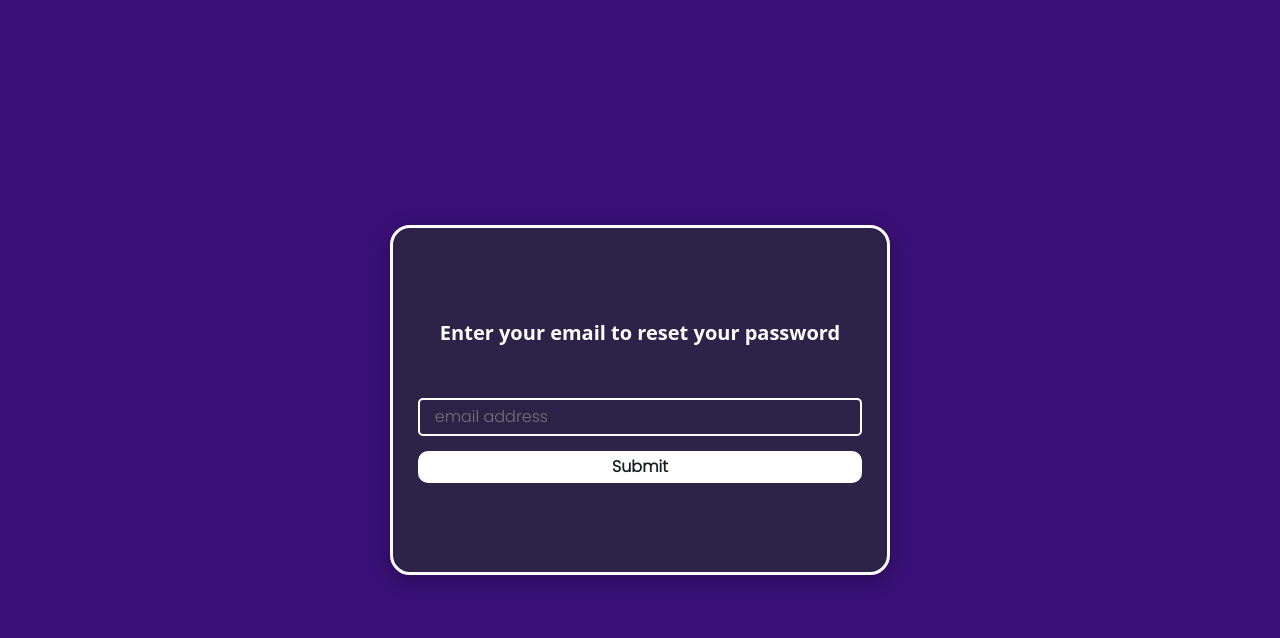
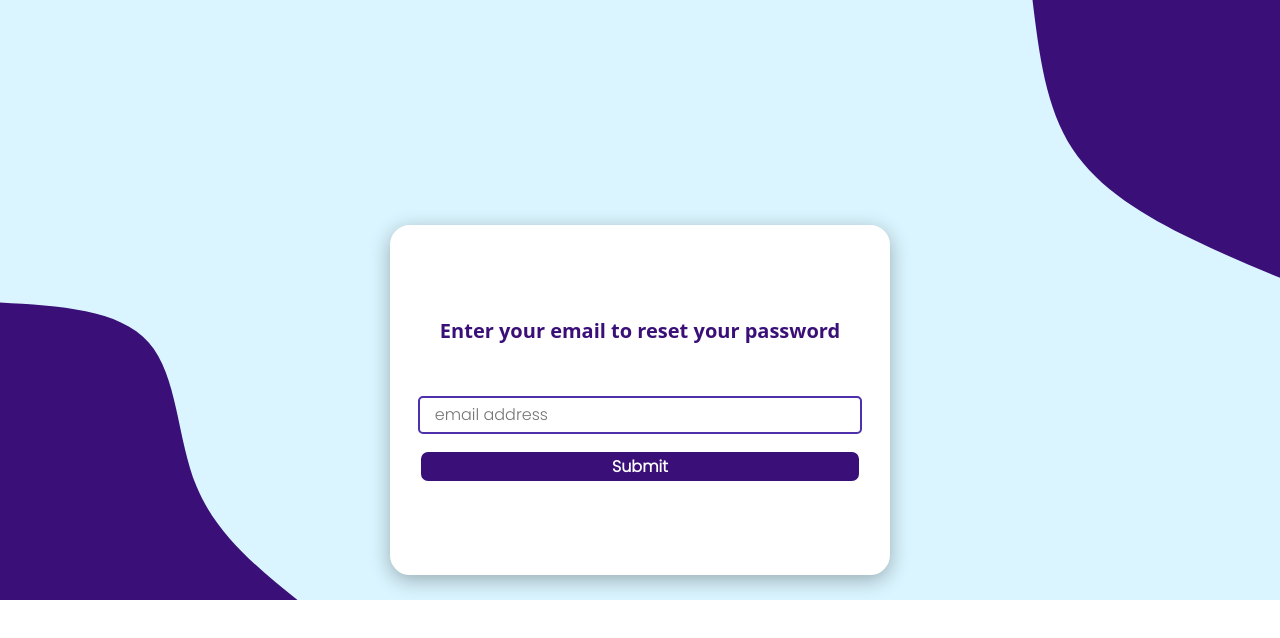
Before and after one commit to CareToShare-Project/CareToShare-Frontend, a React (Create React App) app: page /login/forgotPassword in a window 1280 px wide. Shown: the top 638 px of the page. Built offline with nearby package versions, Linux system fonts and the light colour scheme; a web font is replaced by a local one.

Commit message:
PageNotFound implementation

```diff
--- a/src/App.tsx
+++ b/src/App.tsx
@@ -17,6 +17,7 @@ import ViewFoundations from './Components/DonorPage/ViewFoundations';
 import ViewRequests from './Components/DonorPage/ViewRequests';
 import MakeDonation from './Components/DonorPage/MakeDonation';
 import DonationProgress from './Components/DonorPage/DonationProgress';
+import PageNotFound from './Components/PageNotFound/PageNotFound';
 
 
 
@@ -67,7 +68,7 @@ function App() {
               <Route path='editProfile' element = {<h2>Edit UserProfile</h2>} />
             </Route>
 
-            <Route path='*' element={<h1>Page not found</h1>} />
+            <Route path='*' element={<PageNotFound />} />
         </Routes>
 
       </BrowserRouter>
--- /dev/null
+++ b/src/Components/PageNotFound/PageNotFound.tsx
@@ -0,0 +1,21 @@
+import React from "react"
+import { PageNotFoundContainer } from "./PageNotFoundStyles";
+import {TbError404} from "react-icons/tb"
+import {BiErrorAlt} from "react-icons/bi"
+import { useNavigate } from "react-router-dom";
+
+function PageNotFound(){
+    const navigate = useNavigate()
+    return(
+        <PageNotFoundContainer>
+            <div className="error-code">
+                <BiErrorAlt size={"80px"}/>
+                <TbError404 size={"100px"}/>
+            </div>
+            <div className="error-message">Page Not Found</div>
+            <span onClick={()=> navigate('/')}>Visit Home Page</span>
+        </PageNotFoundContainer>
+    )
+}
+
+export default PageNotFound;
--- /dev/null
+++ b/src/Components/PageNotFound/PageNotFoundStyles.ts
@@ -0,0 +1,49 @@
+import styled from "styled-components"
+
+export const PageNotFoundContainer = styled.div`
+    width: 100vw;
+    height: 100vh;
+    display: flex;
+    align-items: center;
+    flex-direction: column;
+    justify-content: center;
+    background: ${({theme})=> theme.background.secondary};
+    color: white;
+    overflow-x: hidden;
+    position: relative;
+
+    div{
+        color: ${({theme})=> theme.background.primary};
+    }
+
+    span{
+        position: absolute;
+        bottom: 30px;
+        cursor: pointer;
+        color: ${({theme})=> theme.color.hover};
+        font-weight: 500;
+
+        &:hover{
+            text-decoration: underline;
+            color: ${({theme})=> theme.background.primary}
+        }
+    }
+    .error-code{
+        font-weight: 700;
+
+    }
+
+    .error-message{
+        font-weight: 800;
+        font-size: 50px;
+        font-family: Roboto;
+        letter-spacing: 2.5px;
+        text-align: center;
+        color: black;
+
+
+    }
+`
+
+
+export {}
--- a/src/Components/PasswordReset/ForgotPassword.tsx
+++ b/src/Components/PasswordReset/ForgotPassword.tsx
@@ -4,6 +4,7 @@ import { useNavigate } from 'react-router-dom'
 import { BASE_URL } from '../Shared_util/Constants/Base_URL';
 import AlertComponent from '../Shared_util/Alerts/Alert';
 import Spinner  from 'react-bootstrap/Spinner';
+import BackgroundSVG from '../Shared_util/SVG/Background';
 
 
 
@@ -39,7 +40,7 @@ const ForgotPassword  = () => {
                     setVariant('success')
                     setAlert(true)
                     setTimeout(()=> {
-                        navigate('passwordReset')
+                        navigate('resetPassword')
                     }, 1000)
                 }else{
                     setMessage(`The provided email does not belong to any authorized user`)
@@ -64,12 +65,14 @@ const ForgotPassword  = () => {
 
     return (
 
+        <>
 
             <ResetContainer>
                 {alert &&
                         <div className='alert'>
                             <AlertComponent variant={variant} message={message} />
                         </div>}
+                <BackgroundSVG />
                 <ResetWrapper onSubmit={handleResetToken}>
                     <Header>Enter your email to reset your password</Header>
                     <div>
@@ -80,6 +83,7 @@ const ForgotPassword  = () => {
                     </div>
                 </ResetWrapper>
             </ResetContainer>
+        </>
 
     )
 }
--- a/src/Components/PasswordReset/ResetPassword.tsx
+++ b/src/Components/PasswordReset/ResetPassword.tsx
@@ -4,6 +4,7 @@ import { BASE_URL } from '../Shared_util/Constants/Base_URL';
 import Spinner from 'react-bootstrap/Spinner'
 import { useNavigate } from 'react-router-dom';
 import AlertComponent from '../Shared_util/Alerts/Alert';
+import BackgroundSVG from '../Shared_util/SVG/Background';
 
 const ResetPassword : React.FC =()=>{
 
@@ -65,6 +66,7 @@ const ResetPassword : React.FC =()=>{
                     <div className='alert'>
                         <AlertComponent variant={variant} message={message} />
                     </div>}
+            <BackgroundSVG />
             <ResetWrapper className='reset-wrapper' onSubmit={handlePasswordReset}>
                 <Header>Check your email for the token</Header>
                 <div>
--- a/src/Components/PasswordReset/passwordResetStyles.ts
+++ b/src/Components/PasswordReset/passwordResetStyles.ts
@@ -6,8 +6,10 @@ export const ResetContainer = styled.div`
     height: 100vh;
     display: flex;
     align-items: center;
+    overflow-x: hidden;
+    overflow-y: hidden;
     justify-content: center;
-    background: ${({theme})=> theme.background.primary};
+    position: relative;
 
     .reset-wrapper{
         width: 500px;
@@ -33,9 +35,11 @@ export const ResetWrapper = styled.form`
     justify-content: center;
     border-radius: 20px;
     gap: 50px;
-    background: ${({theme})=> theme.background.main};
+    background: white;
     box-shadow: 0px 5px 20px rgba(0,0,0,0.3);
     border: 3px solid white;
+    z-index: 100;
+
 
     div{
         display: flex;
@@ -53,7 +57,7 @@ export const ResetWrapper = styled.form`
 export const Header = styled.header`
     font-size: 20px;
     font-weight: 700;
-    color: ${({theme})=> theme.color.primary};
+    color: ${({theme})=> theme.background.primary};
 
 `
 
@@ -68,8 +72,8 @@ export const InputContainer = styled.input`
     width: 100%;
     padding: 5px;
     background: transparent;
-    color: ${({theme}) => theme.color.primary};
-    border: 2px solid white;
+    color: ${({theme}) => theme.color.hover};
+    border: 2px solid ${({theme}) => theme.color.hover};
 
     &:focus{
         border: 2px solid ${({theme}) => theme.color.hover2};
@@ -85,6 +89,9 @@ export const SubmitEmailContainer = styled(SubmitButton)`
     justify-content: center;
     flex-direction: row-reverse;
     gap: 10px;
+    background:${({theme})=> theme.background.primary};
+    color: white;
+    height: 35px;
 `
 
 export {}
--- /dev/null
+++ b/src/Components/Shared_util/SVG/Background.tsx
@@ -0,0 +1,28 @@
+import React from "react"
+import { BackgroundWrapper } from "./SvgStyles";
+
+function BackgroundSVG() {
+    return (
+        <BackgroundWrapper>
+            <svg id="visual" viewBox="0 0 1330 600" className="backG" width="1330" height="600" xmlns="http://www.w3.org/2000/svg" xmlnsXlink="http://www.w3.org/1999/xlink" version="1.1">
+                <rect x="0" y="0" width="1330" height="600" fill="#DAF5FF"></rect>
+                <defs><linearGradient id="grad1_0" x1="33.3%" y1="0%" x2="100%" y2="100%">
+                    <stop offset="20%" stop-color="#daf5ff" stop-opacity="1"></stop>
+                    <stop offset="80%" stop-color="#daf5ff" stop-opacity="1"></stop>
+                    </linearGradient>
+                </defs>
+                <defs><linearGradient id="grad2_0" x1="0%" y1="0%" x2="66.7%" y2="100%"><stop offset="20%" stop-color="#daf5ff" stop-opacity="1"></stop>
+                    <stop offset="80%" stop-color="#daf5ff" stop-opacity="1"></stop></linearGradient>
+                </defs>
+                <g transform="translate(1330, 0)">
+                    <path d="M0 297.5C-45.9 279.5 -91.7 261.6 -138 239C-184.3 216.5 -231 189.3 -257.6 148.7C-284.3 108.1 -290.9 54.1 -297.5 0L0 0Z" fill="#3A1078"></path>
+                </g>
+                <g transform="translate(0, 600)">
+                    <path d="M0 -297.5C59.7 -294.1 119.4 -290.8 148.7 -257.6C178 -224.4 176.9 -161.4 196.6 -113.5C216.3 -65.6 256.9 -32.8 297.5 0L0 0Z" fill="#3A1078"></path>
+                </g>
+            </svg>
+        </BackgroundWrapper>
+    )
+}
+
+export default BackgroundSVG;
--- /dev/null
+++ b/src/Components/Shared_util/SVG/SvgStyles.ts
@@ -0,0 +1,13 @@
+import styled from 'styled-components'
+
+export const BackgroundWrapper = styled.div`
+    position: absolute;
+    top: 0;
+    left: 0;
+    z-index: 10;
+
+
+    #visual{
+
+    }
+`
```
Also changed, not shown: src/Components/HomePage/images/backgroundImage.png (added). Lines whose indentation alone changed are shown as unchanged.
